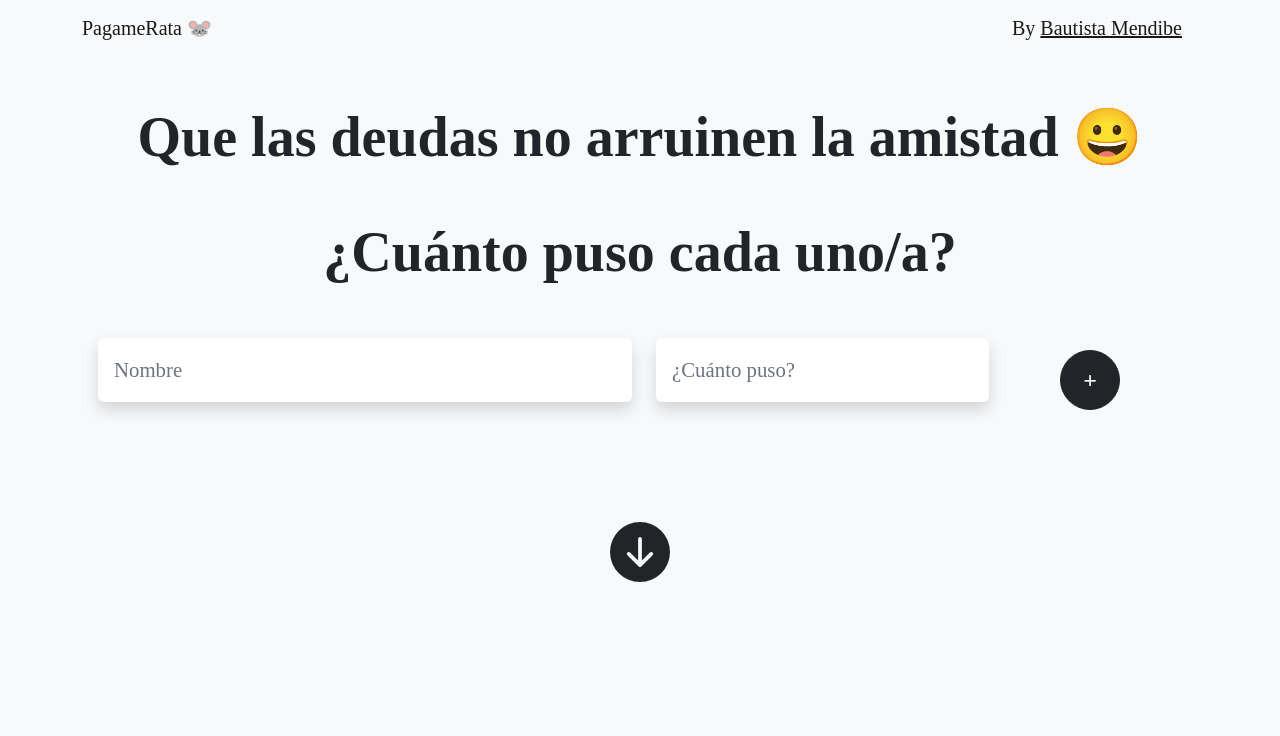
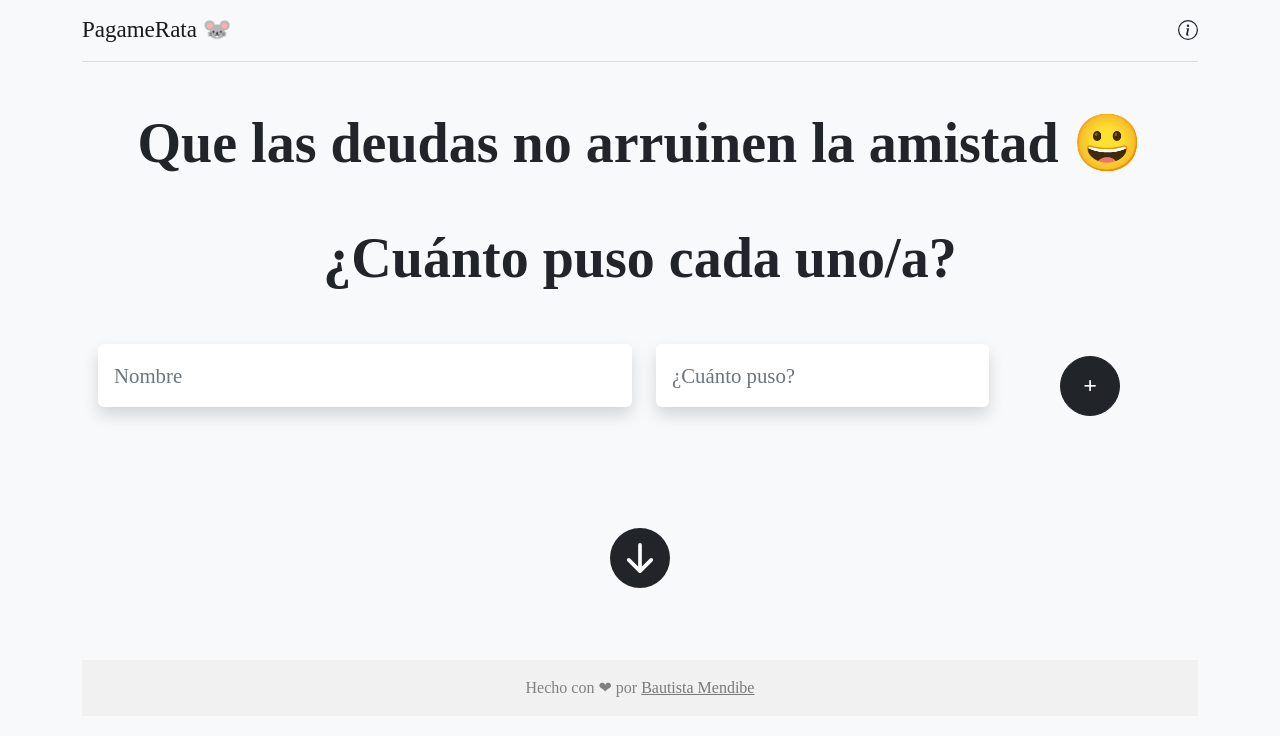
Before and after one commit to BautistaMendibe/pagamerata, an Angular app: page / in a window 1280 px wide. Shown: the top 736 px of the page. Built offline with nearby package versions, Linux system fonts and the light colour scheme; a web font is replaced by a local one.

Commit message:
Añadí un footer que contenga mi nombre y lo saqué del navbar. Le di estilo a esa parte

```diff
--- a/src/app/app.component.html
+++ b/src/app/app.component.html
@@ -1,4 +1,5 @@
 <div class="container">
   <app-navbar-component></app-navbar-component>
   <router-outlet></router-outlet>
+  <app-footer-component></app-footer-component>
 </div>
--- a/src/app/app.module.ts
+++ b/src/app/app.module.ts
@@ -8,6 +8,7 @@ import { RepartirComponentComponent } from './pages/repartir-component/repartir-
 import {RouterModule, Routes} from "@angular/router";
 import {FormsModule} from "@angular/forms";
 import { NavbarComponentComponent } from './components/navbar-component/navbar-component.component';
+import { FooterComponentComponent } from './components/footer-component/footer-component.component';
 
 const appRoutes:Routes = [
   {path:'', component:HomeComponentComponent},
@@ -20,7 +21,8 @@ const appRoutes:Routes = [
     HomeComponentComponent,
     CuantoPusoComponentComponent,
     RepartirComponentComponent,
-    NavbarComponentComponent
+    NavbarComponentComponent,
+    FooterComponentComponent
   ],
     imports: [
         BrowserModule,
--- /dev/null
+++ b/src/app/components/footer-component/footer-component.component.css
@@ -0,0 +1,9 @@
+#textoFooter{
+  color:grey;
+}
+
+@media (max-width: 500px) {
+  #textoFooter{
+    font-size: 11px;
+  }
+}
--- /dev/null
+++ b/src/app/components/footer-component/footer-component.component.html
@@ -0,0 +1,9 @@
+<section class="">
+  <!-- Footer -->
+  <footer class="text-center text-white" style="background-color: #f1f1f1;">
+    <div class="text-center p-3" id="textoFooter" style="color: grey">
+      Hecho con ❤ por
+      <a class="text-black-50" target="_blank" href="https://twitter.com/BMendibe">Bautista Mendibe</a>
+    </div>
+  </footer>
+</section>
--- /dev/null
+++ b/src/app/components/footer-component/footer-component.component.ts
@@ -0,0 +1,15 @@
+import { Component, OnInit } from '@angular/core';
+
+@Component({
+  selector: 'app-footer-component',
+  templateUrl: './footer-component.component.html',
+  styleUrls: ['./footer-component.component.css']
+})
+export class FooterComponentComponent implements OnInit {
+
+  constructor() { }
+
+  ngOnInit(): void {
+  }
+
+}
--- a/src/app/components/navbar-component/navbar-component.component.css
+++ b/src/app/components/navbar-component/navbar-component.component.css
@@ -1,5 +1,10 @@
 .navbar-brand{
-  font-size: 20px;
+  font-size: 23px;
+}
+
+hr{
+  color:lightslategrey;
+  margin: 0;
 }
 
 @media(max-width: 425px){
--- a/src/app/components/navbar-component/navbar-component.component.html
+++ b/src/app/components/navbar-component/navbar-component.component.html
@@ -1,4 +1,11 @@
 <nav class="navbar">
   <a class="navbar-brand" href="#">PagameRata 🐭</a>
+  <!--
   <a class="navbar-brand" target="_blank" href="https://twitter.com/BMendibe" >By <u>Bautista Mendibe</u></a>
+  -->
+  <svg xmlns="http://www.w3.org/2000/svg" width="20" height="20" fill="currentColor" class="bi bi-info-circle" viewBox="0 0 16 16">
+    <path d="M8 15A7 7 0 1 1 8 1a7 7 0 0 1 0 14zm0 1A8 8 0 1 0 8 0a8 8 0 0 0 0 16z"/>
+    <path d="m8.93 6.588-2.29.287-.082.38.45.083c.294.07.352.176.288.469l-.738 3.468c-.194.897.105 1.319.808 1.319.545 0 1.178-.252 1.465-.598l.088-.416c-.2.176-.492.246-.686.246-.275 0-.375-.193-.304-.533L8.93 6.588zM9 4.5a1 1 0 1 1-2 0 1 1 0 0 1 2 0z"/>
+  </svg>
 </nav>
+<hr>
```
Also changed, not shown: 1 other file (tests, documents, lock files or other folders).
